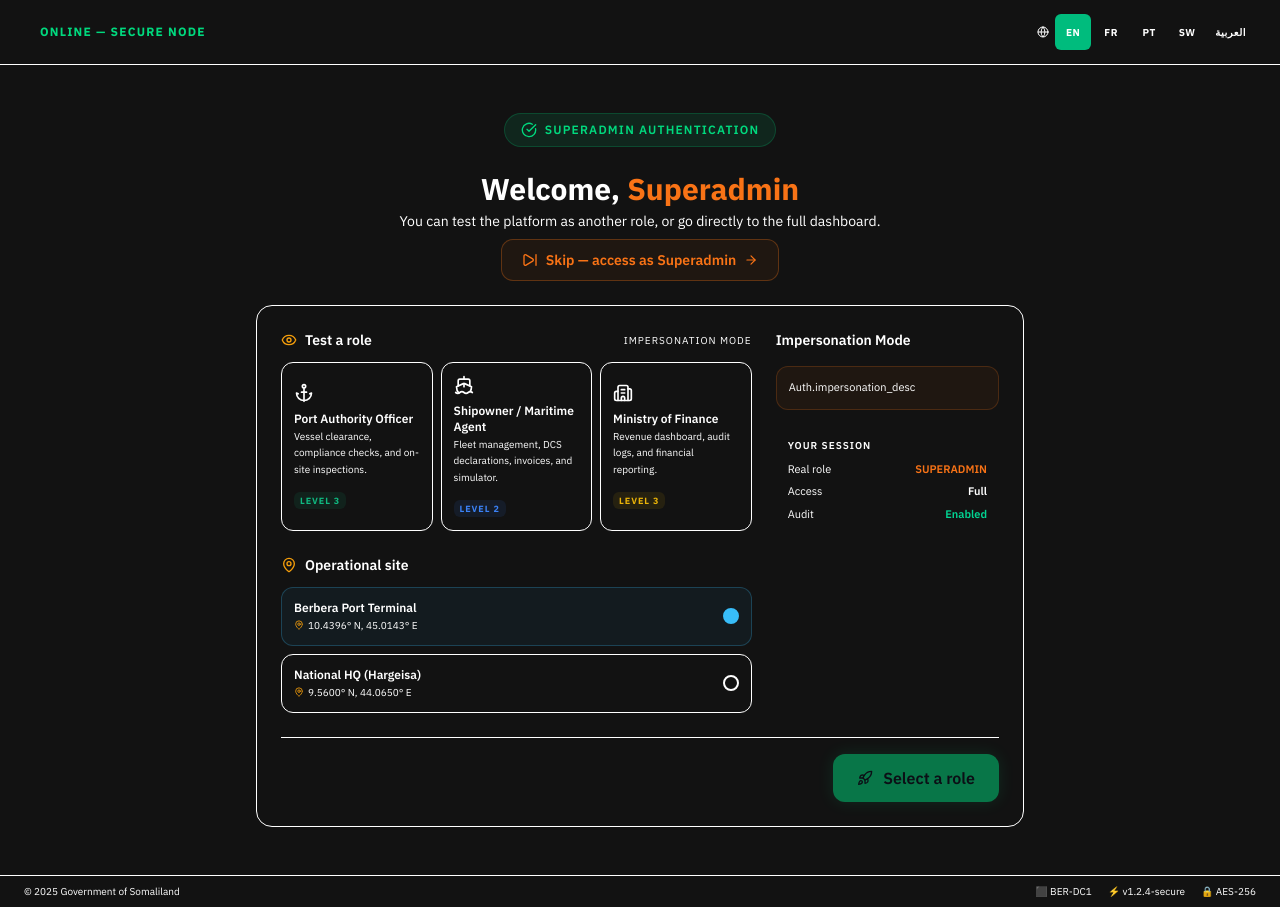
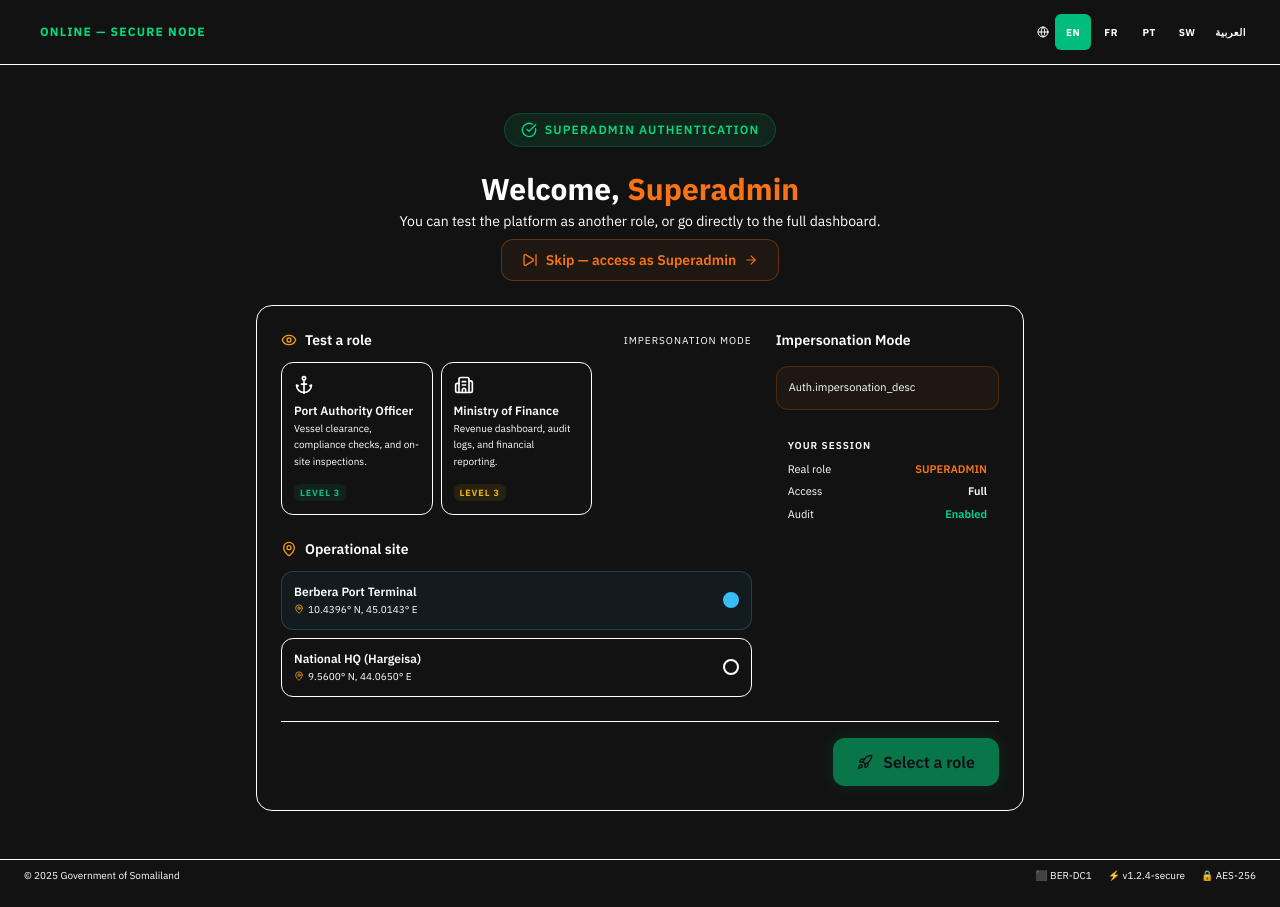
Before and after one commit to htleclerc/greenafrica-edge, a Next.js app in the folder frontend/: page /post-login in a window 1280 px wide. Built offline with nearby package versions, Linux system fonts and the light colour scheme; no server answers.

Commit message:
feat(portal): drop SHIPPING_AGENT impersonation tile (armateurs use /owner now)

```diff
--- a/frontend/src/components/auth/PostLoginPage.tsx
+++ b/frontend/src/components/auth/PostLoginPage.tsx
@@ -4,7 +4,7 @@ import * as React from 'react';
 import { useTranslations } from 'next-intl';
 import {
     Anchor, CheckCircle, ArrowRight, Rocket,
-    MapPin, Eye, Building2, Ship, SkipForward,
+    MapPin, Eye, Building2, SkipForward,
 } from 'lucide-react';
 import { OsButton } from '@/components/ui/OsButton';
 import { UserRole, OperationalSite } from '@/types/secure';
@@ -31,14 +31,6 @@ const IMPERSONATION_ROLES: RoleOption[] = [
         color: '#10B981',
     },
     {
-        key: UserRole.SHIPPING_AGENT,
-        icon: <Ship className="w-5 h-5" />,
-        titleKey: 'role_shipping_agent',
-        descriptionKey: 'role_shipping_agent_desc',
-        accessLevel: 'LEVEL 2',
-        color: '#3B82F6',
-    },
-    {
         key: UserRole.FINANCE_ADMIN,
         icon: <Building2 className="w-5 h-5" />,
         titleKey: 'role_finance_admin',
@@ -47,6 +39,9 @@ const IMPERSONATION_ROLES: RoleOption[] = [
         color: '#EAB308',
     },
 ];
+
+// Exported for tests only — asserts the impersonation tile set.
+export const __IMPERSONATION_ROLES_FOR_TEST = IMPERSONATION_ROLES;
 
 // ── Sites ────────────────────────────────────────────────────────────────────
 
```
Also changed, not shown: 1 other file (tests, documents, lock files or other folders).
